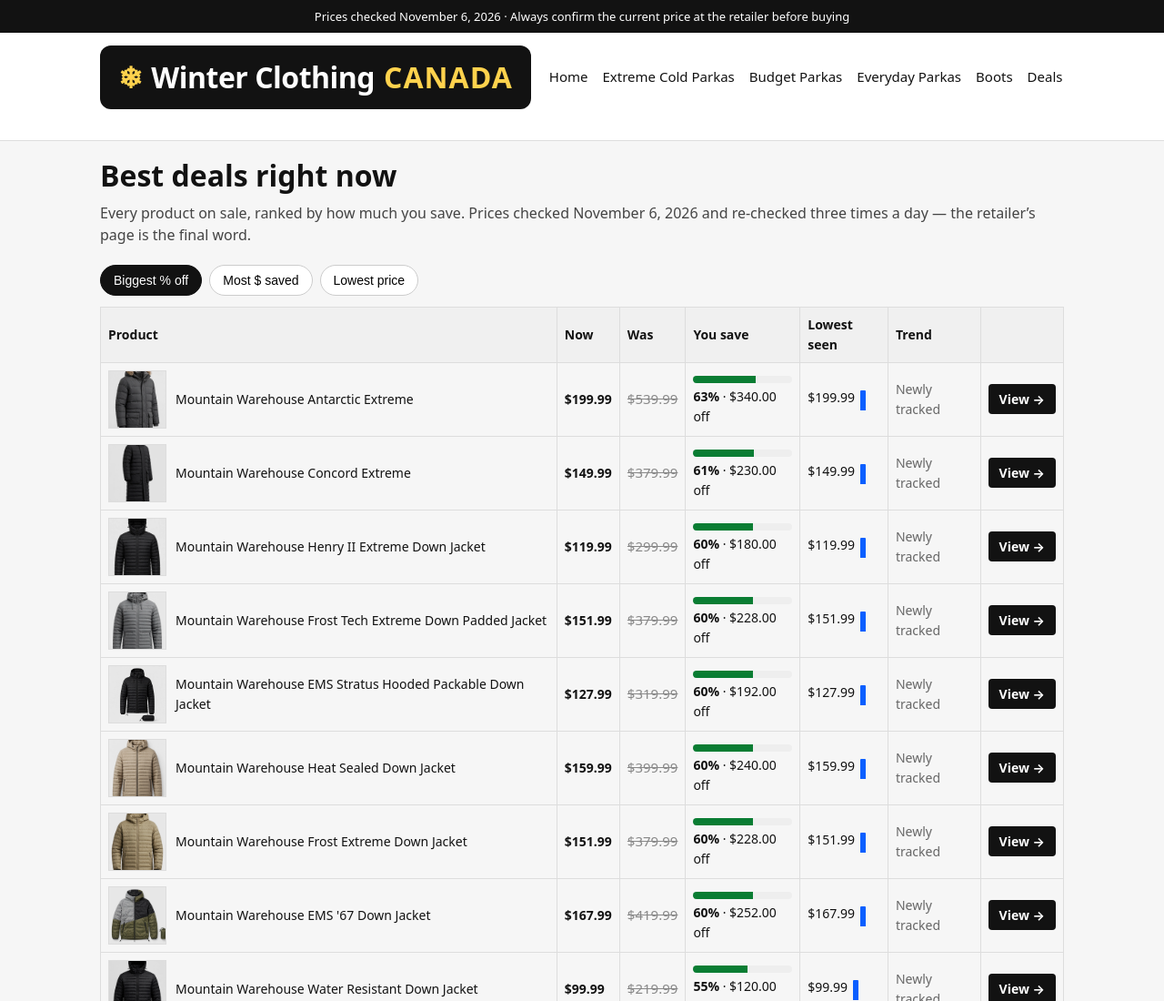
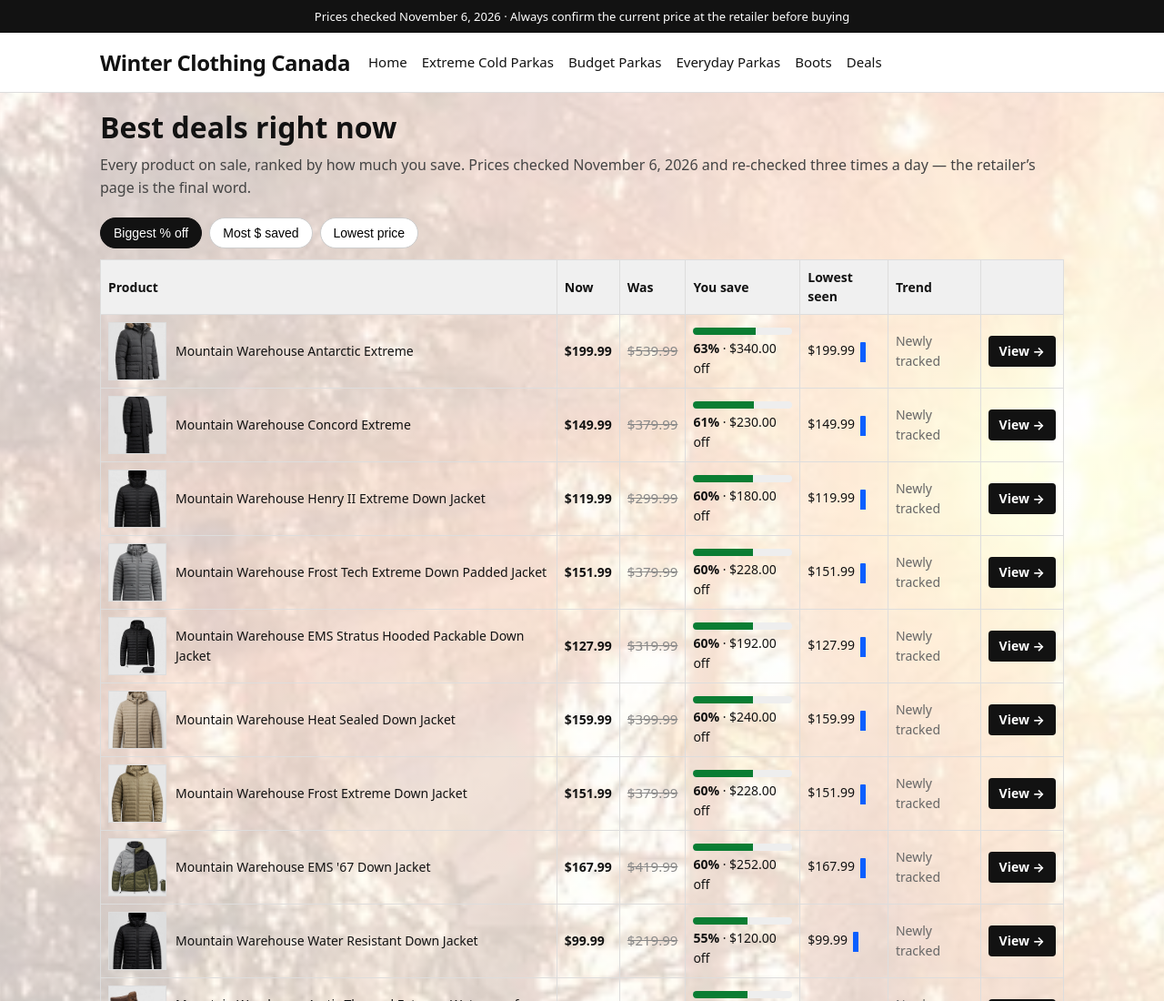
Before and after one commit to yorkdigitalagency/canada-winter-clothing, a plain HTML site: page deals.html in a window 1280 px wide. Shown: the top 1100 px of the page at 91% size. Drawn offline with Linux system fonts and the light colour scheme.

```diff
--- a/deals.html
+++ b/deals.html
@@ -16,13 +16,13 @@
 </script>
 <style>
 *{box-sizing:border-box}
-body{margin:0;background:#f6f6f6;color:#121212;font-family:system-ui,-apple-system,Segoe UI,Roboto,Arial,sans-serif;font-size:16px;line-height:1.55}
+body{margin:0;background:linear-gradient(rgba(255,255,255,.75),rgba(255,255,255,.75)),url(forest-bg.webp) center/cover;color:#121212;font-family:system-ui,-apple-system,Segoe UI,Roboto,Arial,sans-serif;font-size:16px;line-height:1.55}
 a{color:#0b5fff}
 .bar{background:#121212;color:#fff;text-align:center;font-size:13px;padding:8px 12px}
 header{background:#fff;border-bottom:1px solid #ddd;position:sticky;top:0;z-index:10}
 .head{max-width:1100px;margin:0 auto;padding:14px 20px;display:flex;gap:20px;align-items:center;flex-wrap:wrap}
-.logo{font-weight:800;font-size:32px;letter-spacing:-.5px;white-space:nowrap}
-.logo a{display:inline-flex;align-items:center;gap:10px;background:#121212;color:#fff;padding:10px 20px;border-radius:12px;text-decoration:none}@media(max-width:720px){.logo{font-size:20px}.logo a{padding:6px 12px}}.logo .mark{color:#ffd24d}.logo .ca{color:#ffd24d;letter-spacing:1px}
+.logo{font-weight:800;font-size:24px;letter-spacing:-.5px}
+.logo a{color:#121212;text-decoration:none}
 nav{display:flex;gap:16px;flex-wrap:wrap;font-size:15px}
 nav a{color:#121212;text-decoration:none}
 nav a:hover{text-decoration:underline}
@@ -146,7 +146,7 @@ button.btn{font:inherit;cursor:pointer}
 <div class="bar">Prices checked <span data-checked-long></span> · Always confirm the current price at the retailer before buying</div>
 <header>
 <div class="head">
-<span class="logo"><a href="index.html"><span class="mark">❄</span> Winter Clothing <span class="ca">CANADA</span></a></span>
+<span class="logo"><a href="index.html">Winter Clothing Canada</a></span>
 <nav><a href="index.html">Home</a><a href="parkas-extreme-cold.html">Extreme Cold Parkas</a><a href="parkas-budget.html">Budget Parkas</a><a href="parkas-everyday.html">Everyday Parkas</a><a href="boots.html">Boots</a><a href="deals.html">Deals</a></nav>
 <span class="wishcount" id="wishCount"></span>
 
```
Also changed, not shown: boots-page-2.html (+1 -1 lines), boots.html (+1 -1 lines), index.html (+1 -1 lines), parkas-budget.html (+1 -1 lines), parkas-everyday.html (+1 -1 lines), parkas-extreme-cold.html (+1 -1 lines), forest-bg.webp (added).
